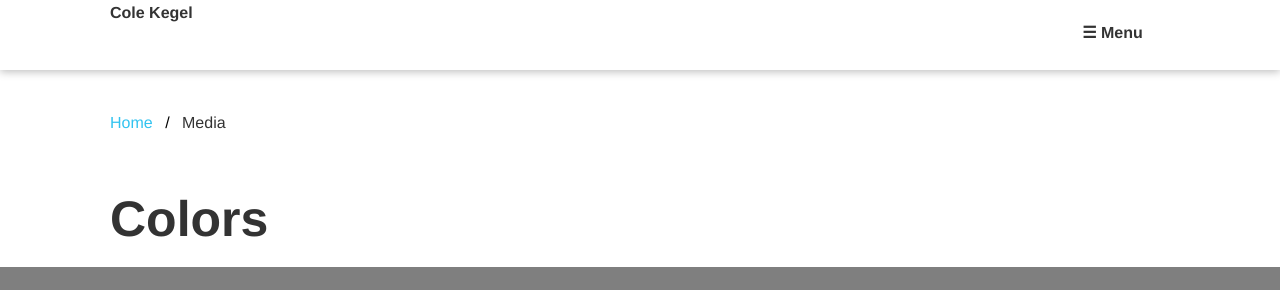
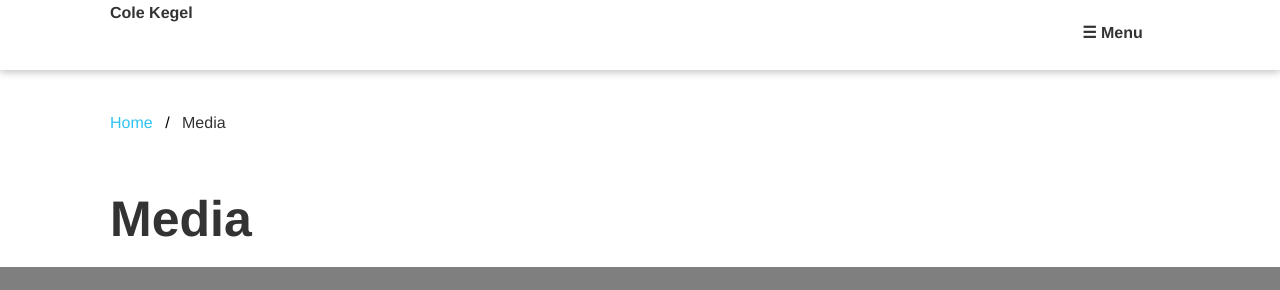
Before and after one commit to colekegel/HW-Week-3, a plain HTML site: page Media.html in a window 1280 px wide. Shown: the top 290 px of the page. Drawn offline with nearby package versions, Linux system fonts and the light colour scheme; files whose address does not match are found by name.

Commit message:
Update Media.html

```diff
--- a/Media.html
+++ b/Media.html
@@ -57,7 +57,7 @@
             <li>Media</li>
         </ul>
 
-        <h1>Colors</h1>
+        <h1>Media</h1>
         <p class="lead">Examples of how images/videos and how you can interact with them.</p>
 
     <h2>Video Background</h2>
```
